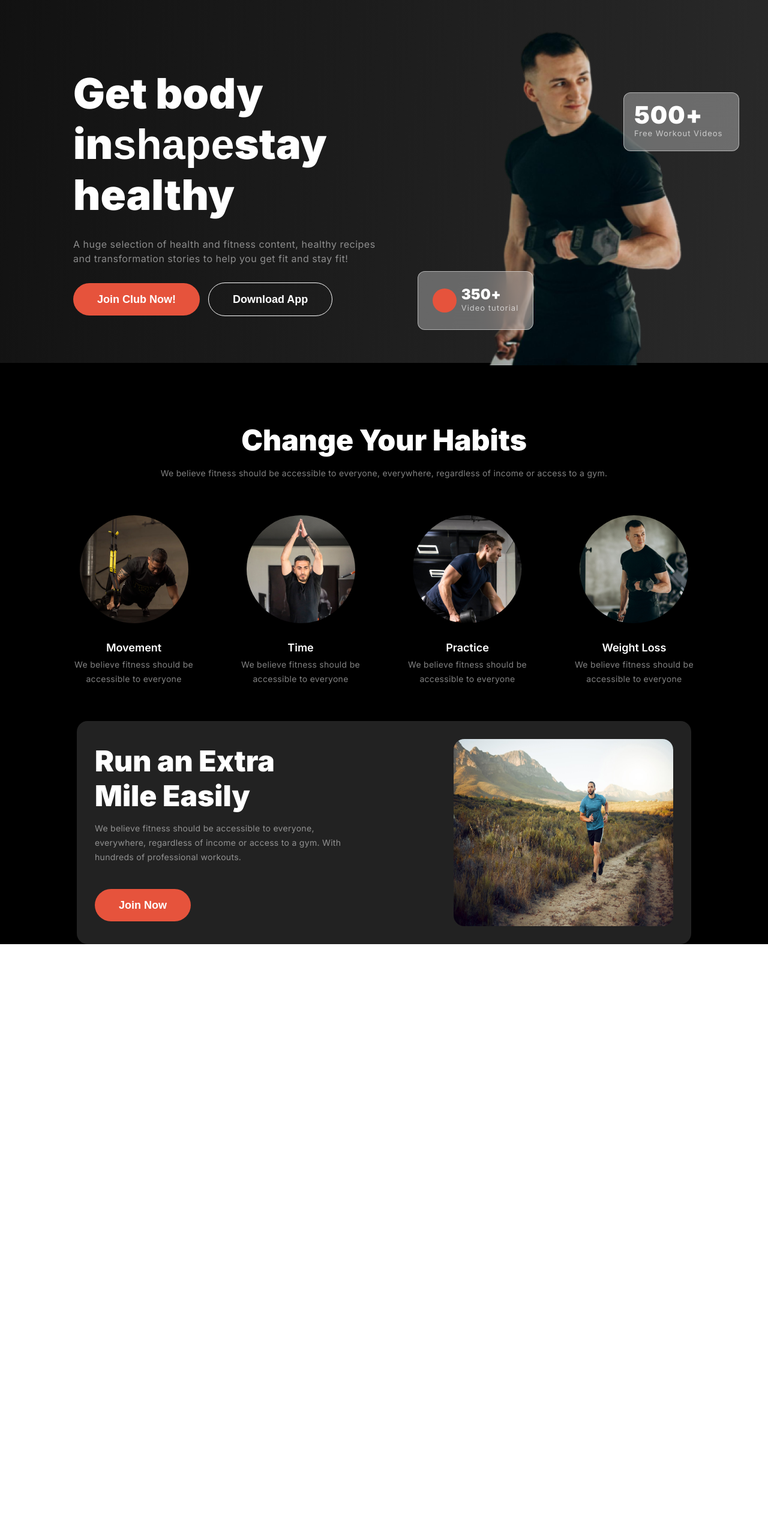
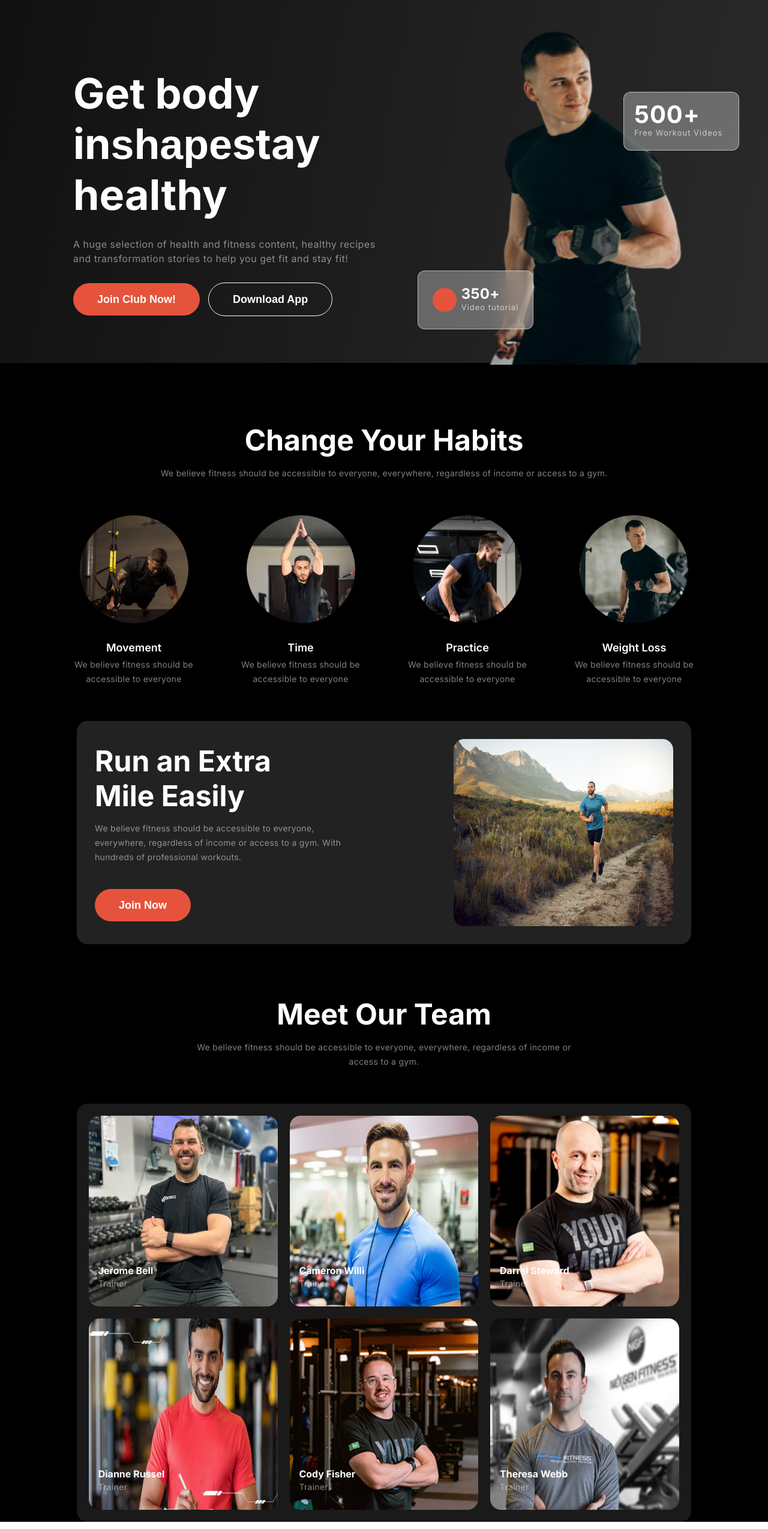
Before and after one commit to tariqul420/MY-ASSIGNMENT-02, a plain HTML site: page index.html in a window 1280 px wide. Shown: the part 110-2659 px from the top of the page at 60% size. Before the commit the page ends 1684 px from the top, so only its background shows below. Drawn offline with Linux system fonts and the light colour scheme; a web font is replaced by a local one.

Commit message:
add Meet our term section

```diff
--- a/css/main.css
+++ b/css/main.css
@@ -22,14 +22,14 @@ body {
 }
 
 button {
-    border-radius: 42px;
+    border-radius: 2.625rem;
     background: rgb(230, 83, 60);
     padding: 16px 40px 16px 40px;
     border: none;
 
     color: var(--heading-color);
     font-size: 18px;
-    font-weight: 600;
+    font-weight: bold;
     line-height: 22px;
 }
 
@@ -45,7 +45,7 @@ nav {
     display: flex;
     align-items: center;
     justify-content: space-between;
-    padding-top: 58.5px;
+    padding-top: 3.656rem;
     width: 80%;
     margin: 0 auto;
 }
@@ -61,22 +61,20 @@ nav {
 
 .nav-ul .text {
     display: flex;
-    gap: 47px;
-    width: 465px;
+    gap: 2.938rem;
+    width: 29.063rem;
     box-sizing: border-box;
     border: 1px solid rgba(255, 255, 255, 0.1);
-    border-radius: 39px;
+    border-radius: 2.438rem;
     padding: 4px;
     align-items: center;
 }
 
 nav h1 {
     color: rgb(230, 83, 60);
-    font-family: Inter;
     font-size: 36px;
-    font-weight: 800;
+    font-weight: bold;
     line-height: 120%;
-    letter-spacing: 0%;
 }
 
 #home {
@@ -90,7 +88,6 @@ nav h1 {
 .nav-ul a {
     color: var(--heading-color);
     font-size: 18px;
-    font-weight: 400;
     line-height: 120%;
     text-align: right;
     text-decoration: none;
@@ -106,15 +103,15 @@ nav h1 {
 }
 
 .header-text {
-    width: 520px;
+    width: 32.5rem;
 }
 
 .header-text h1 {
     color: var(--heading-color);
-    font-size: 70px;
-    font-weight: 900;
+    font-size: 4.375rem;
+    font-weight: bolder;
     line-height: 120%;
-    margin-bottom: 28px;
+    margin-bottom: 1.75rem;
 }
 
 .header-text h1 span {
@@ -123,11 +120,10 @@ nav h1 {
 
 .header-text p {
     color: var(--paragraph-color);
-    font-size: 16px;
-    font-weight: 400;
-    line-height: 24px;
+    font-size: 1rem;
+    line-height: 1.5rem;
     letter-spacing: 0.5px;
-    margin-bottom: 28px;
+    margin-bottom: 1.75rem;
 }
 
 .header-button {
@@ -152,26 +148,25 @@ nav h1 {
     border-radius: 12px;
     backdrop-filter: blur(20px);
     padding: 17px;
-    width: 193px;
-    height: 98px;
-    top: 125px;
-    left: 230px;
+    width: 12.063rem;
+    height: 6.125rem;
+    top: 7.813rem;
+    left: 14.375rem;
 }
 
 .img-card-1 h3 {
     color: var(--heading-color);
-    font-size: 40px;
-    font-weight: 900;
-    line-height: 40px;
+    font-size: 2.5rem;
+    font-weight: bolder;
+    line-height: 2.5rem;
     letter-spacing: 1px;
 }
 
 .img-card-1 p,
 .img-card-2 #text p {
     color: rgba(255, 255, 255, 0.65);
-    font-size: 13px;
-    font-weight: 400;
-    line-height: 20px;
+    font-size: 0.813rem;
+    line-height: 1.25rem;
     letter-spacing: 1px;
 }
 
@@ -180,8 +175,8 @@ nav h1 {
     gap: 8px;
     align-items: center;
     justify-content: center;
-    bottom: 63px;
-    left: -113px;
+    bottom: 3.938rem;
+    left: -7.063rem;
 
     position: absolute;
     border: 1px solid var(--paragraph-color);
@@ -189,8 +184,8 @@ nav h1 {
     border-radius: 12px;
     backdrop-filter: blur(20px);
     padding: 17px;
-    width: 193px;
-    height: 98px;
+    width: 12.063rem;
+    height: 6.125rem;
 }
 
 #circle {
@@ -206,9 +201,9 @@ nav h1 {
 
 .img-card-2 #text h3 {
     color: var(--heading-color);
-    font-size: 24px;
-    font-weight: 900;
-    line-height: 24px;
+    font-size: 1.5rem;
+    font-weight: bolder;
+    line-height: 1.5rem;
     letter-spacing: 0.3px;
 }
 
@@ -222,28 +217,29 @@ main {
     flex-direction: column;
     align-items: center;
     justify-content: center;
-    padding-top: 100px;
+    padding-top: 6.25rem;
 }
 
 .habit-container h2,
-.run-text h2 {
+.run-text h2,
+.our-term h2 {
     color: var(--heading-color);
-    font-size: 48px;
-    font-weight: 900;
+    font-size: 3rem;
+    font-weight: bolder;
     line-height: 120%;
     text-align: center;
     margin-bottom: 14px;
 }
 
 .habit-container p,
-.run-text p {
+.run-text p,
+.our-term p {
     color: var(--paragraph-color);
-    font-size: 14px;
-    font-weight: 400;
-    line-height: 24px;
+    font-size: 0.875rem;
+    line-height: 1.5rem;
     letter-spacing: 0.3px;
     text-align: center;
-    margin-bottom: 58px;
+    margin-bottom: 3.625rem;
 }
 
 .habit-card {
@@ -303,3 +299,48 @@ main {
     border-radius: 18px;
     align-items: center;
 }
+
+/* Meet our term start hear */
+.our-term {
+    margin-top: 5.5rem;
+
+}
+
+.photo-gallery {
+    display: grid;
+    grid-template-columns: repeat(3, 1fr);
+    width: 80%;
+    margin: 0 auto;
+    gap: 20px;
+
+    border-radius: 18px;
+    background: rgba(255, 255, 255, 0.1);
+    padding: 20px;
+}
+
+.photo img {
+    width: 100%;
+    height: 100%;
+    border-radius: 18px;
+}
+
+.photo {
+    position: relative;
+}
+
+.photo-card {
+    position: absolute;
+    bottom: -10%;
+    left: 5%;
+}
+
+.photo-card h4 {
+    color: var(--heading-color);
+    font-size: 1rem;
+    text-align: left;
+}
+
+.photo-card p {
+    color: var(--paragraph-color);
+    text-align: left;
+}
--- a/css/mobile.css
+++ b/css/mobile.css
@@ -37,18 +37,17 @@
     }
 
     .header-text h1 {
-        font-size: 36px;
+        font-size: 5.5rem;
     }
 
     .img-card-1 {
-        width: 145.91px;
-        /* height: 74.09px; */
-        top: 47.6px;
+        width: 9.119rem;
+        top: 2.975rem;
         left: 60%;
     }
 
     .img-card-1 h3 {
-        font-size: 30px;
+        font-size: 1.875rem;
     }
 
     .img-card-1 p,
@@ -58,7 +57,7 @@
 
     .img-card-2 {
         left: 0;
-        width: 145.91px;
+        width: 9.119rem;
     }
 
     .img-card-2 .img {
@@ -66,7 +65,7 @@
     }
 
     .img-card-2 h3 {
-        font-size: 18px;
+        font-size: 1.125rem;
     }
 
     /* Change Your Habits start hear */
@@ -79,18 +78,26 @@
     }
 
     /* run extra section start hear */
-    .run-container{
+    .run-container {
         flex-direction: column;
-        gap: 31px;
+        gap: 1.938rem;
     }
-    .run-text h2{
-        font-size: 32px;
+
+    .run-text h2 {
+        font-size: 2rem;
     }
-    .run-text button{
+
+    .run-text button {
         width: 100%;
     }
+
     .run-img {
         width: 100%;
         height: 100%;
     }
+
+    /* Meet our term start hear */
+    .photo-gallery {
+        grid-template-columns: repeat(1, 1fr);
+    }
 }
--- a/index.html
+++ b/index.html
@@ -122,6 +122,55 @@
       </section>
 
       <!-- Meet our term start hear -->
+      <section class="our-term">
+        <h2>Meet Our Team</h2>
+        <p>We believe fitness should be accessible to everyone, everywhere, regardless of income or <br class="none"> access to a gym.</p>
+
+        <div class="photo-gallery">
+          <div class="photo">
+            <img src="images/trainer1.png" alt="">
+            <div class="photo-card">
+              <h4>Jerome Bell</h4>
+              <p>Trainer</p>
+            </div>
+          </div>
+          <div class="photo">
+            <img src="images/trainer2.png" alt="">
+            <div class="photo-card">
+              <h4>Cameron Willi</h4>
+              <p>Trainer</p>
+            </div>
+          </div>
+          <div class="photo">
+            <img src="images/trainer3.png" alt="">
+            <div class="photo-card">
+              <h4>Darrel Steward</h4>
+              <p>Trainer</p>
+            </div>
+          </div>
+          <div class="photo">
+            <img src="images/trainer4.png" alt="">
+            <div class="photo-card">
+              <h4>Dianne Russel</h4>
+              <p>Trainer</p>
+            </div>
+          </div>
+          <div class="photo">
+            <img src="images/trainer5.png" alt="">
+            <div class="photo-card">
+              <h4>Cody Fisher</h4>
+              <p>Trainer</p>
+            </div>
+          </div>
+          <div class="photo">
+            <img src="images/trainer6.png" alt="">
+            <div class="photo-card">
+              <h4>Theresa Webb</h4>
+              <p>Trainer</p>
+            </div>
+          </div>
+        </div>
+      </section>
     </main>
     <footer></footer>
   </body>
```
